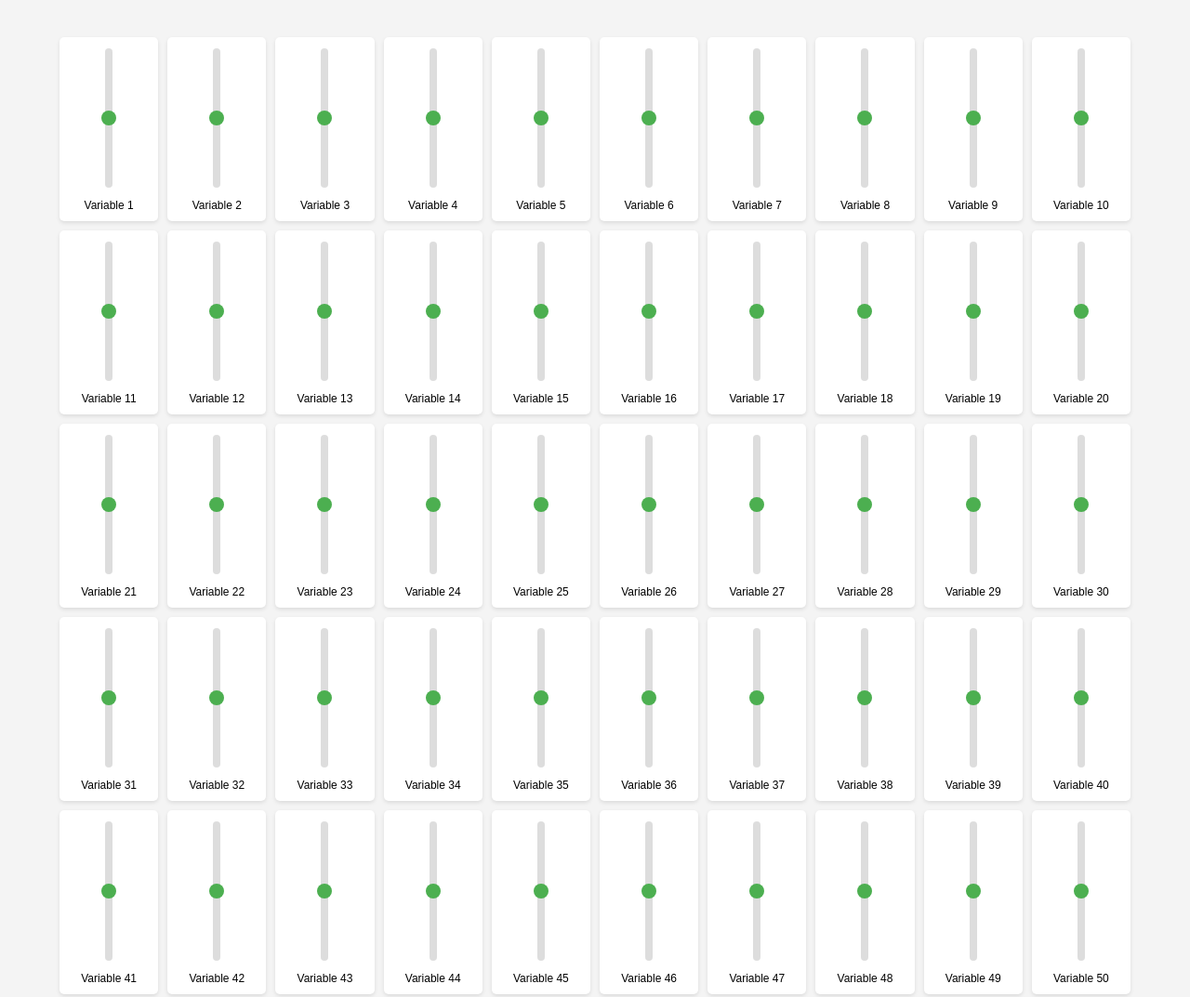
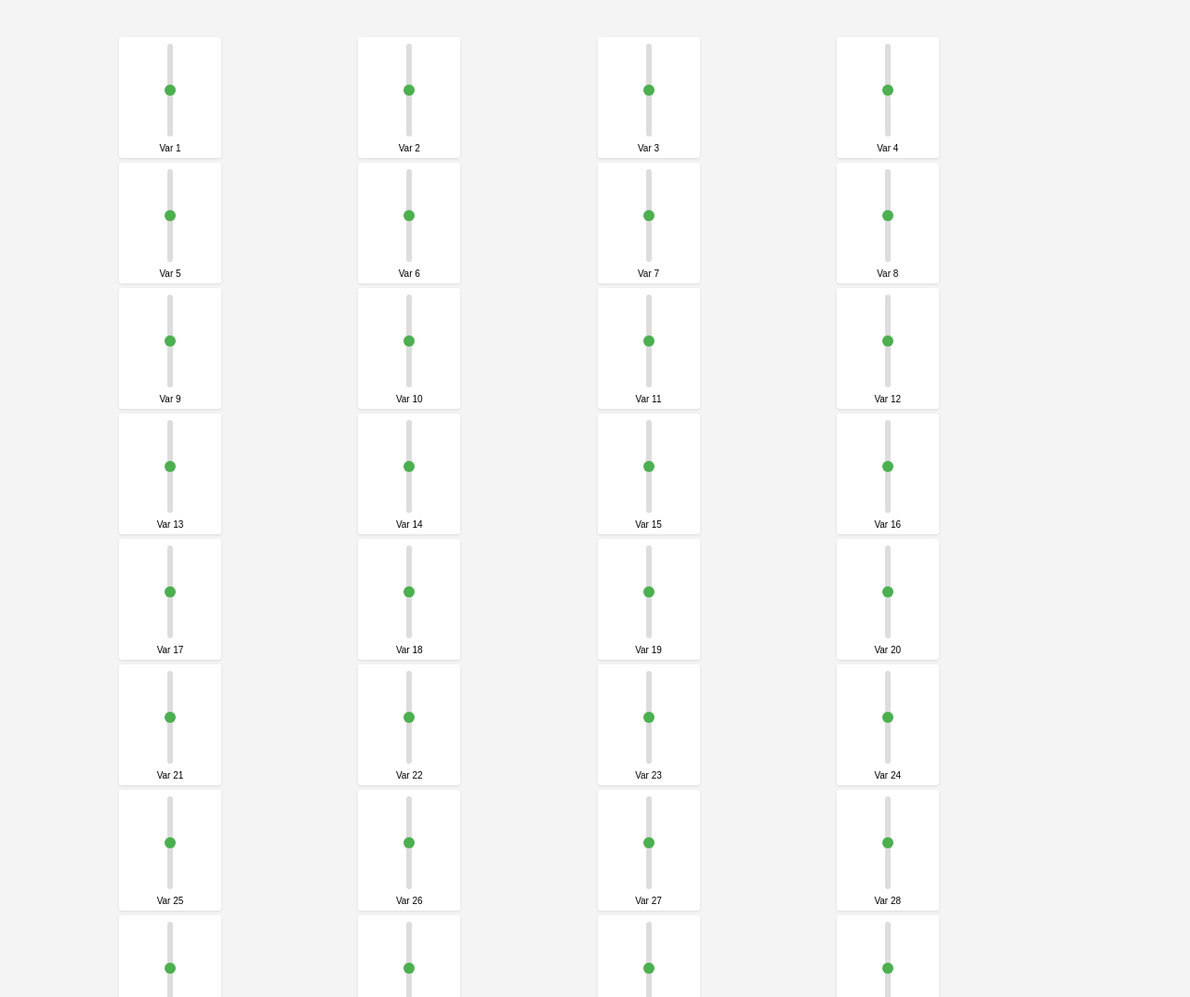
Before and after one commit to dennishchand/G80-Simulator, a plain HTML site: page index.html in a window 1280 px wide. Shown: the top 1073 px of the page at 93% size. Drawn offline with Linux system fonts and the light colour scheme.

Commit message:
Update index.html

```diff
--- a/index.html
+++ b/index.html
@@ -16,9 +16,9 @@
         }
         .slider-grid {
             display: grid;
-            grid-template-columns: repeat(10, 1fr);
-            gap: 10px;
-            width: 90vw;
+            grid-template-columns: repeat(4, 1fr);
+            gap: 5px;
+            width: 80vw;
             height: 90vh;
         }
         .slider-container {
@@ -26,15 +26,16 @@
             flex-direction: column;
             align-items: center;
             background: white;
-            padding: 10px;
-            border-radius: 5px;
-            box-shadow: 0 2px 4px rgba(0, 0, 0, 0.1);
+            padding: 5px;
+            border-radius: 3px;
+            box-shadow: 0 1px 3px rgba(0, 0, 0, 0.1);
+            width: 100px;
         }
         input[type="range"] {
             writing-mode: bt-lr; /* Vertical slider */
             appearance: none;
-            width: 8px;
-            height: 150px;
+            width: 6px;
+            height: 100px;
             background: #ddd;
             border-radius: 5px;
             outline: none;
@@ -42,8 +43,8 @@
         }
         input[type="range"]::-webkit-slider-thumb {
             appearance: none;
-            width: 16px;
-            height: 16px;
+            width: 12px;
+            height: 12px;
             background: #4CAF50;
             border-radius: 50%;
             cursor: pointer;
@@ -53,8 +54,8 @@
             background: #45a049;
         }
         .slider-label {
-            margin-top: 10px;
-            font-size: 12px;
+            margin-top: 5px;
+            font-size: 10px;
             text-align: center;
         }
     </style>
@@ -81,7 +82,7 @@
 
             const label = document.createElement('div');
             label.className = 'slider-label';
-            label.textContent = `Variable ${i + 1}`;
+            label.textContent = `Var ${i + 1}`;
 
             sliderContainer.appendChild(slider);
             sliderContainer.appendChild(label);
```
